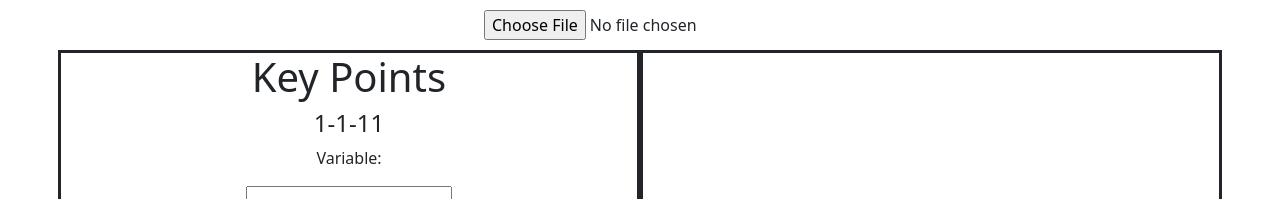
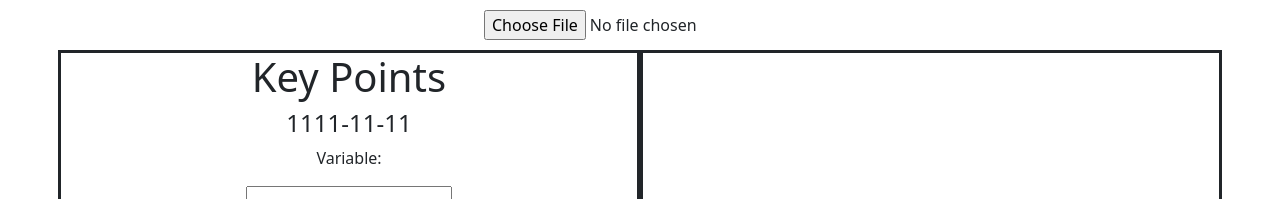
Before and after one commit to sagars729/cmsc734-final-project, a React (Create React App) app: page / in a window 1280 px wide. Shown: the top 199 px of the page. Built offline with nearby package versions, Linux system fonts and the light colour scheme.

Commit message:
key_points format

```diff
--- a/src/App.tsx
+++ b/src/App.tsx
@@ -7,8 +7,8 @@ import KeyPointsList from "./components/KeyPointsList/KeyPointsList";
 
 const originalKeyPointsJson =  [
   {
-  time: "01-02-2020",
-  points: [
+  "time": "2020-01-22",
+  "points": [
      {
         "variable":"cases",
         "analysis_yielded":"absolute maximum"
@@ -16,19 +16,19 @@ const originalKeyPointsJson =  [
   ]
   },
   {
-  time: "04-14-2022",
-  points:[
+  "time": "2021-04-14",
+  "points":[
      {
-        "variable":"deaths",
+        "variable":"cases",
         "analysis_yielded":"absolute minimum"
      }
   ]
   },
   {
-    time: "04-16-2022",
-    points:[
+    "time": "2022-04-15",
+    "points":[
        {
-          "variable":"deaths",
+          "variable":"cases",
           "analysis_yielded":"absolute saddle point"
        }
     ]
@@ -36,7 +36,7 @@ const originalKeyPointsJson =  [
 
 const emptyData = [
   {
-    time: "1-1-11",
+    time: "1111-11-11",
     points: [
       {
         "variable": "",
--- a/src/components/KeyPointsList/KeyPointsList.tsx
+++ b/src/components/KeyPointsList/KeyPointsList.tsx
@@ -18,13 +18,10 @@ const UserInput = (props : any) => {
         let newData = [...props.data];
 
         //temporarily adding fake dates
-        var i = moment()
-        .utcOffset('+08:30')
-        .format('MM-DD-YYYY');
 
 
         var jsonPoints = [{ "variable": attribute, "point_value": "" + counter, "analysis_yielded": "<input>"}]
-        var jsonObj = { "time": i, "points": jsonPoints};
+        var jsonObj = { "time": time, "points": jsonPoints};
 
         newData.push(jsonObj);
         // newData.sort( (a, b) => a.time.localeCompare(b.time));
@@ -103,7 +100,7 @@ const UserInput = (props : any) => {
                 <button onClick={(e) => {
                         var timeStamp = moment()
                         .utcOffset('+08:30')
-                        .format('MM-DD-YYYY');
+                        .format('YYYY-MM-DD');
 
                         var variableStr = "something";
                         addKeyPoint(timeStamp, variableStr);
```
Also changed, not shown: src/json_data.json (+21 -14 lines).
